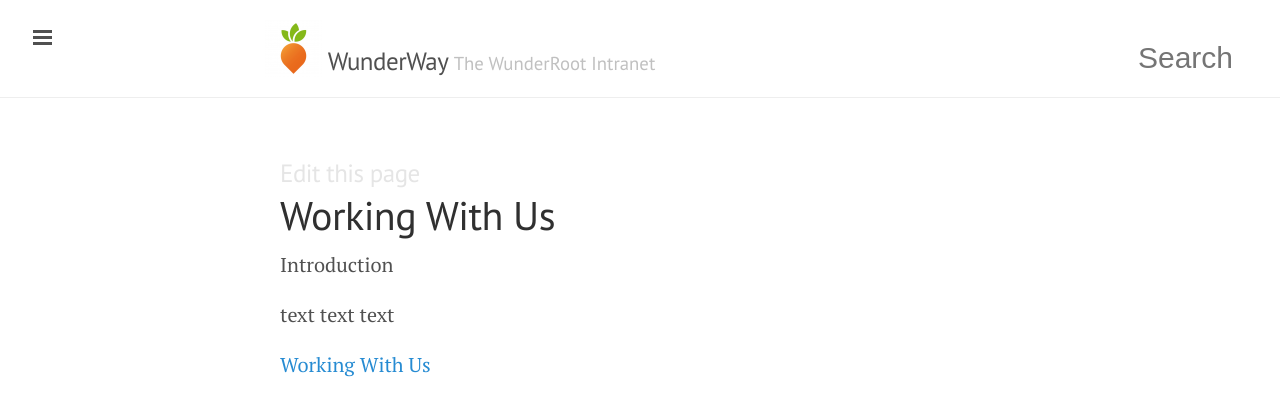
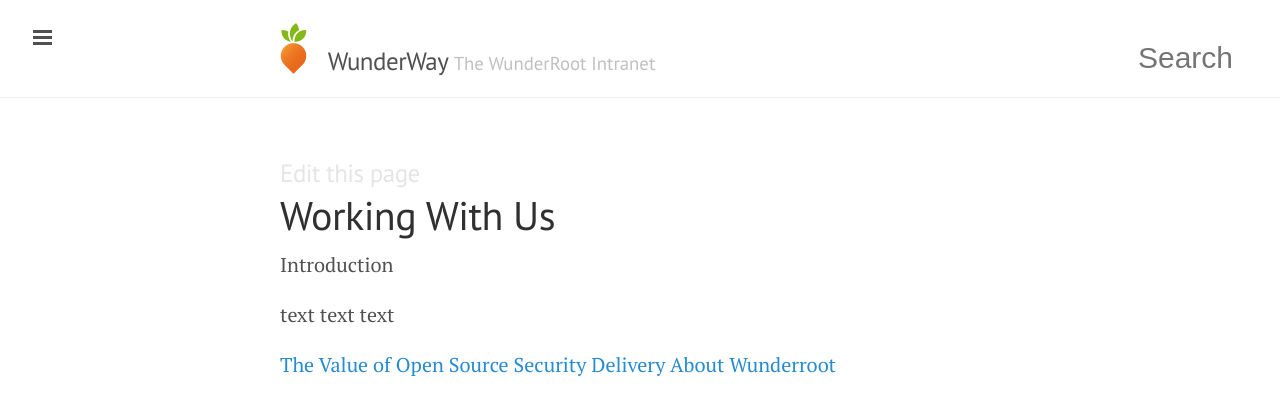
Before and after one commit to tormi/WunderWay, a Jekyll site: the page built from workwithus/index.md, in a window 1280 px wide. Shown: the top 416 px of the page. Built offline with Jekyll 4.4.1, drawn with Linux system fonts in a browser that asks for light colours; nearby versions of some CDN libraries; Markdown is read by kramdown in place of the engine named in the settings.

Commit message:
index menu

```diff
--- a/workwithus/index.md
+++ b/workwithus/index.md
@@ -10,16 +10,7 @@ Introduction
 
 text text text
 
-{% comment %}
-  The code below dynamically generates a list of pages with
-  section = how in the front-matter.
-{% endcomment %}
-
-{% assign pages_list = site.pages %}
-{% for node in pages_list %}
-  {% if node.title != null %}
-    {% if node.section == "work with us" and node.subsection == null %}
-<a class="section-list" href="{{ node.url }}">{{ node.title }}</a>
-    {% endif %}
-  {% endif %}
-{% endfor %}
+[The Value of Open Source](/workwithus/value-of-open-source)
+[Security](/workwithus/security)
+[Delivery](/workwithus/delivery)
+[About Wunderroot](/workwithus/about)
```
